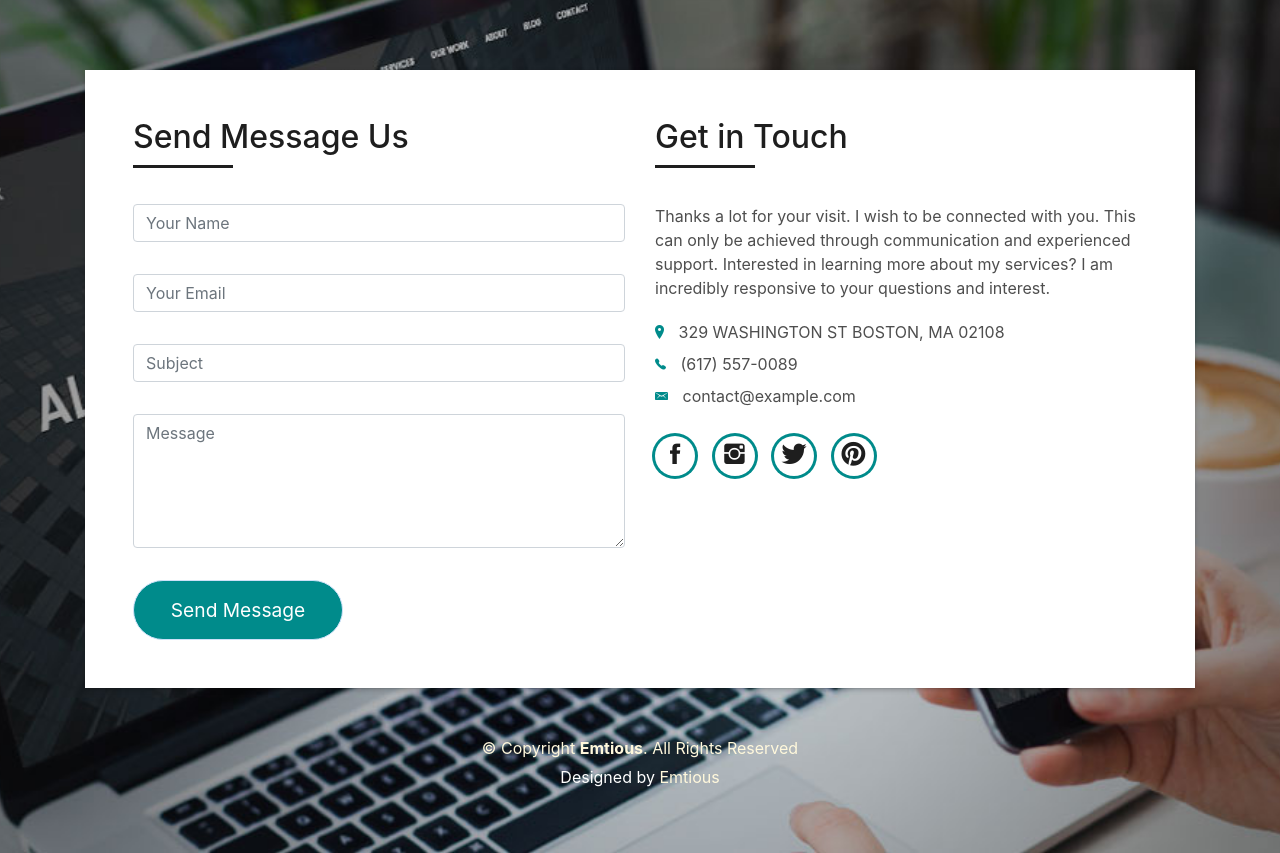
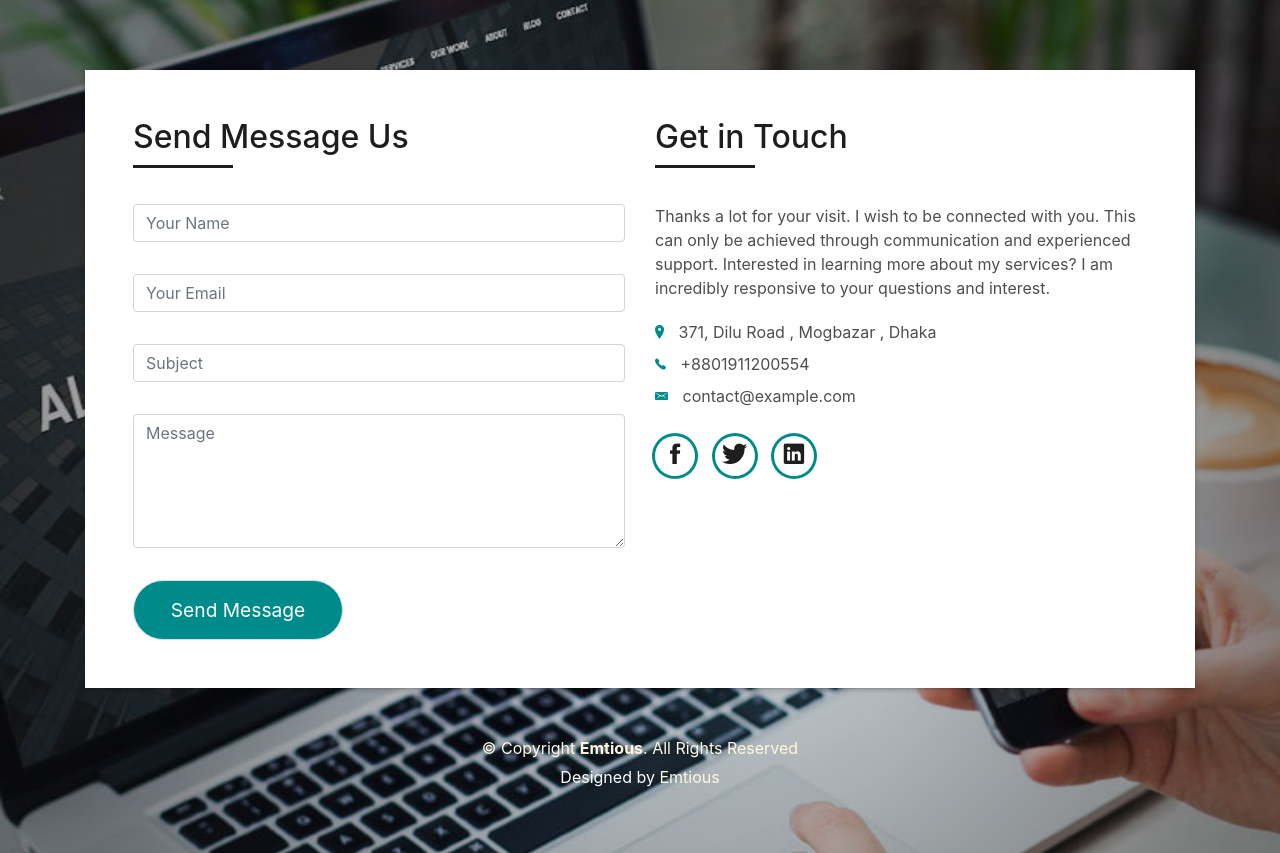
Before and after one commit to emtiousbd/portfolio, a plain HTML site: page index.html in a window 1280 px wide. Shown: the part 3024-3877 px from the top of the page. Drawn offline with Linux system fonts and the light colour scheme; files whose address does not match are found by name.

Commit message:
Add Social Media Link : V-1

```diff
--- a/index.html
+++ b/index.html
@@ -653,17 +653,18 @@
                     Thanks a lot for your visit. I wish to be connected with you. This can only be achieved through communication and experienced support. Interested in learning more about my services? I am incredibly responsive to your questions and interest.
                     </p>
                     <ul class="list-ico">
-                      <li><span class="ion-ios-location"></span> 329 WASHINGTON ST BOSTON, MA 02108</li>
-                      <li><span class="ion-ios-telephone"></span> (617) 557-0089</li>
+                      <li><span class="ion-ios-location"></span> 371, Dilu Road , Mogbazar , Dhaka </li>
+                      <li><span class="ion-ios-telephone"></span> +8801911200554 </li>
                       <li><span class="ion-email"></span> contact@example.com</li>
                     </ul>
                   </div>
                   <div class="socials wow animated zoomIn delay-1s">
                     <ul>
-                      <li><a href=""><span class="ico-circle"><i class="ion-social-facebook"></i></span></a></li>
-                      <li><a href=""><span class="ico-circle"><i class="ion-social-instagram"></i></span></a></li>
-                      <li><a href=""><span class="ico-circle"><i class="ion-social-twitter"></i></span></a></li>
-                      <li><a href=""><span class="ico-circle"><i class="ion-social-pinterest"></i></span></a></li>
+                      <li><a href="https://www.facebook.com/emtious.hossain"><span class="ico-circle"><i class="ion-social-facebook"></i></span></a></li>
+<!--                      <li><a href=""><span class="ico-circle"><i class="ion-social-instagram"></i></span></a></li>-->
+                      <li><a href="https://twitter.com/EmtiousH"><span class="ico-circle"><i class="ion-social-twitter"></i></span></a></li>
+                      <li><a href="https://www.linkedin.com/in/emtious-md-sazzad-hossain-baa581114/"><span class="ico-circle"><i class="ion-social-linkedin"></i></span></a></li>
+<!--                      <li><a href=""><span class="ico-circle"><i class="ion-social-pinterest"></i></span></a></li>-->
                     </ul>
                   </div>
                 </div>
```
